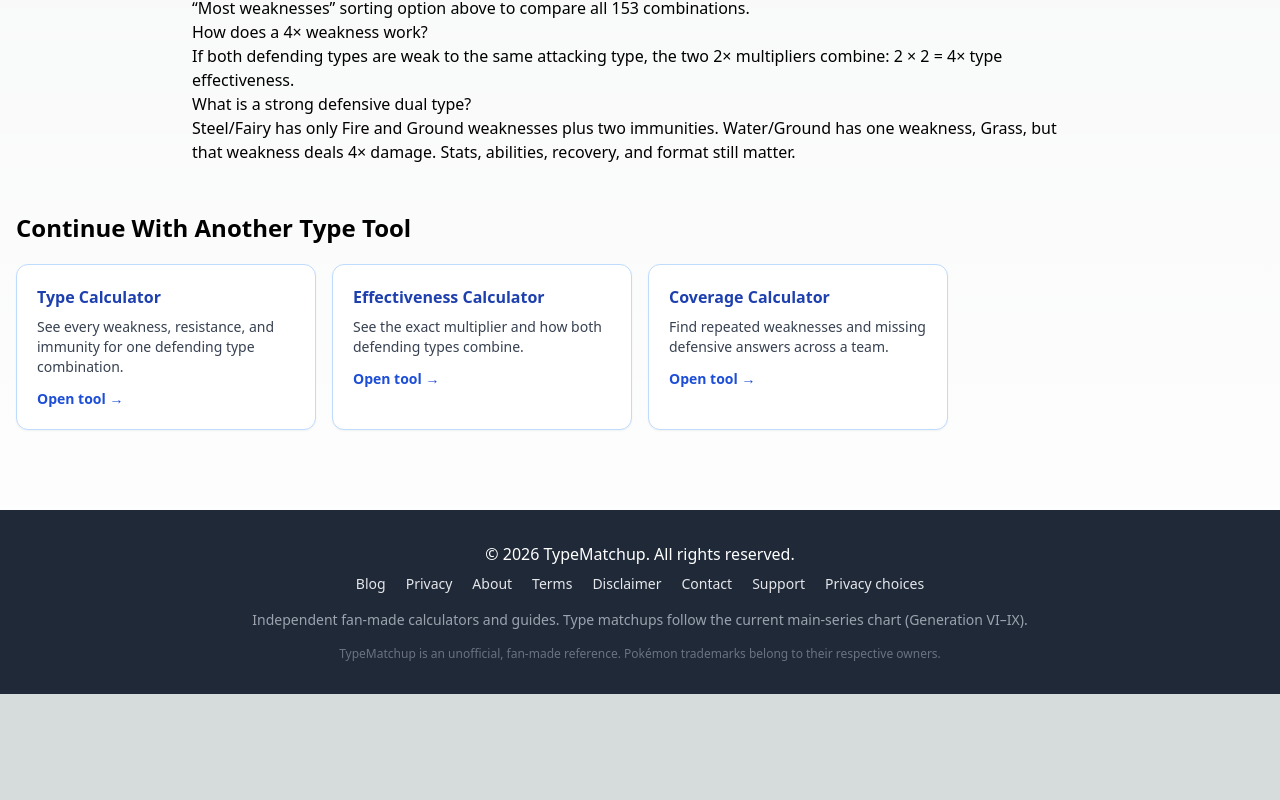
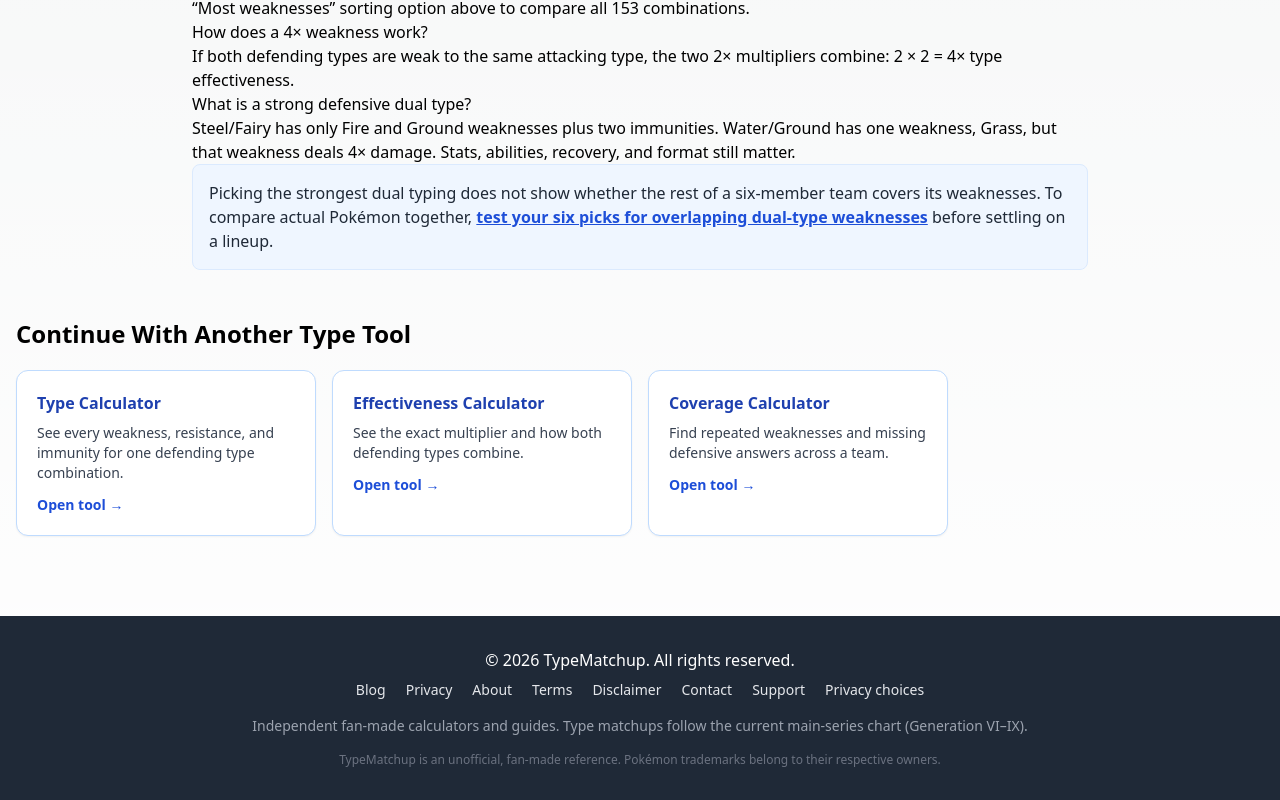
Before and after one commit to lincyang720/type-chart-calculator, a Next.js app: page /dual-type-chart in a window 1280 px wide. Shown: the part 3796-4596 px from the top of the page. Before the commit the page ends 4490 px from the top, so only its background shows below. Built offline with nearby package versions, Linux system fonts and the light colour scheme.

Commit message:
seo: add contextual team builder link in app/dual-type-chart/page.tsx

```diff
--- a/app/dual-type-chart/page.tsx
+++ b/app/dual-type-chart/page.tsx
@@ -109,6 +109,15 @@ export default function Page() {
         ))}
       </article>
 
+      <p className="mx-auto mb-8 max-w-4xl rounded-lg border border-blue-100 bg-blue-50 p-4 text-gray-800">
+        Picking the strongest dual typing does not show whether the rest of a six-member team covers its weaknesses.
+        To compare actual Pokémon together,{' '}
+        <a href="/team-builder" className="font-semibold text-blue-700 underline hover:text-blue-900">
+          test your six picks for overlapping dual-type weaknesses
+        </a>{' '}
+        before settling on a lineup.
+      </p>
+
       <ToolNetwork current="/dual-type-chart" />
     </main>
   );
```
